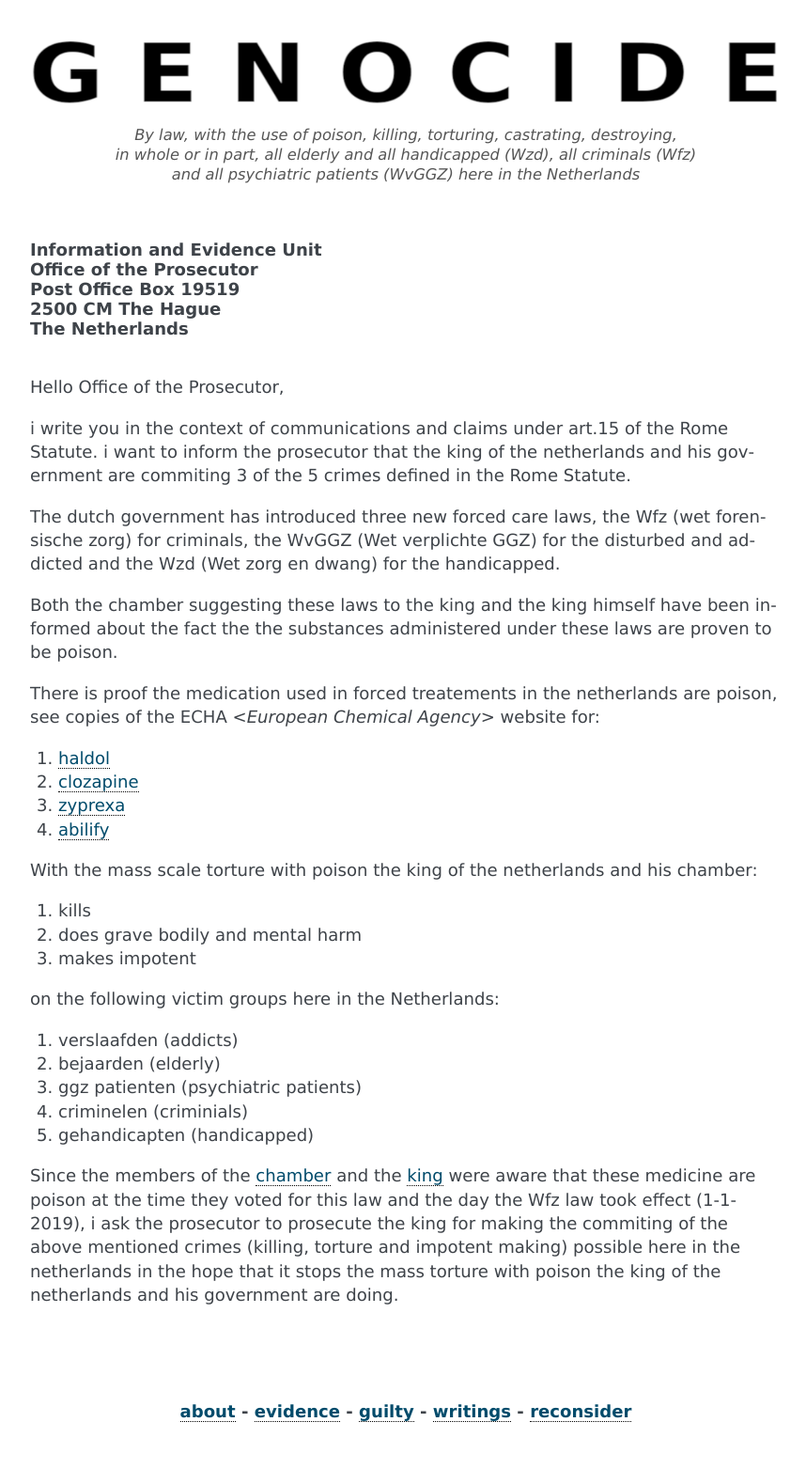
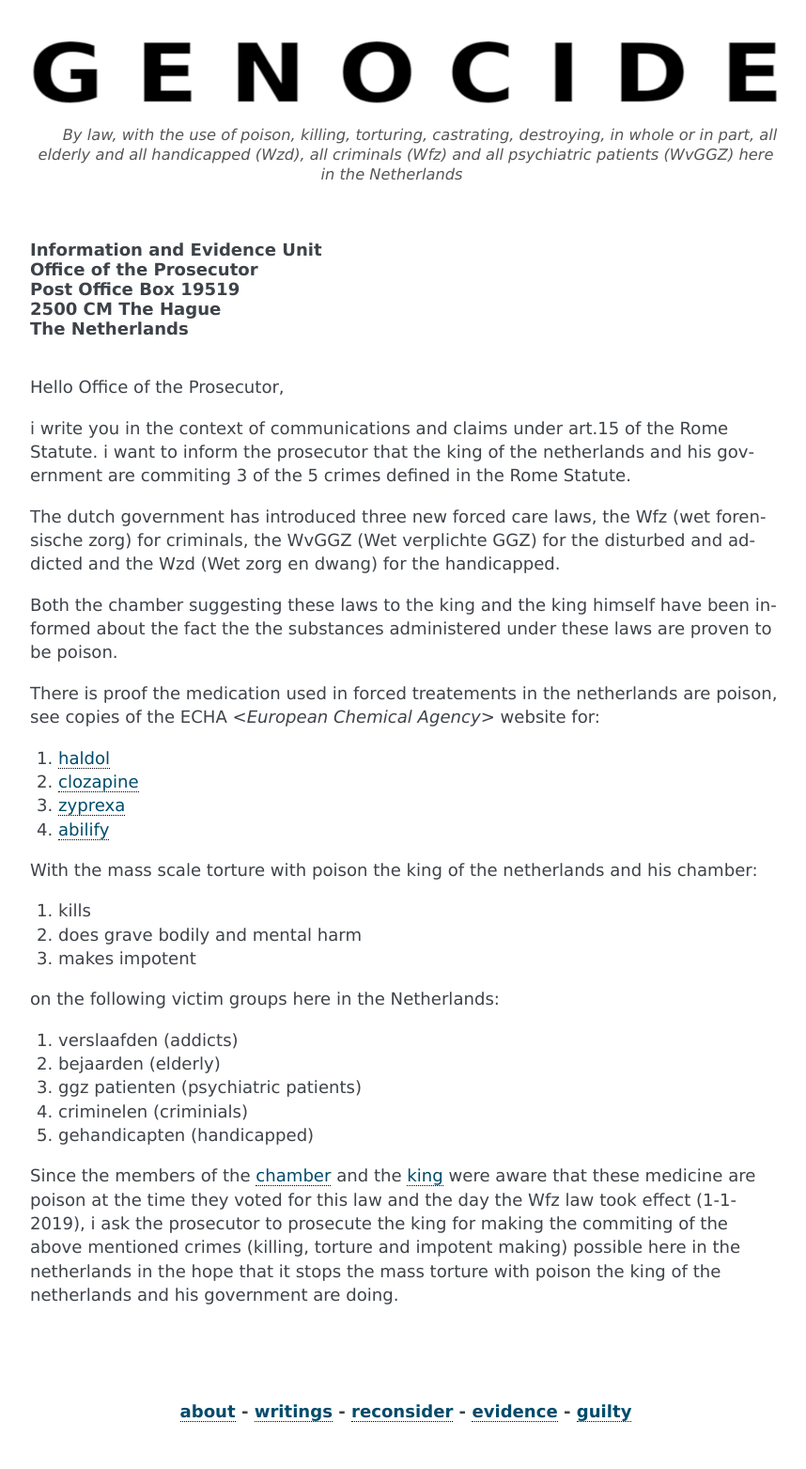
Before and after one commit to skullbonesandnumber/sbn, a Sphinx documentation site: the page built from docs/index.rst, in a window 1280 px wide. Shown: the whole page at 94% size, without its empty margins (168-1026 px from the left). Built offline with Sphinx 7.4.7, drawn with Linux system fonts in a browser that asks for light colours.

Commit message:
update docs

```diff
--- a/docs/conf.py
+++ b/docs/conf.py
@@ -119,17 +119,12 @@ rst_prolog = '''.. image:: genocide.png
 
     <center>
     <i>
-    By law, with the use of poison, killing, torturing, castrating, destroying,
-    </i>
-    </center>
-    <center>
-    <i>
-    in whole or in part, all elderly and all handicapped (Wzd), all criminals (Wfz)
-    </i>
-    </center>
-    <center>
-    <i>
-    and all psychiatric patients (WvGGZ) here in the Netherlands
+    By law, with the use of poison,
+    killing, torturing, castrating, destroying,
+    in whole or in part,
+    all elderly and all handicapped (Wzd), all criminals (Wfz)
+    and all psychiatric patients (WvGGZ)
+    here in the Netherlands
     </i>
     </center>
     <br>
@@ -145,7 +140,7 @@ rst_epilog = '''.. raw:: html
     <center>
     <b>
 
-:ref:`about <about>` - :ref:`evidence <evidence>` - :ref:`guilty <guilty>` -  :ref:`writings <writings>` - :ref:`reconsider <reconsider>`
+:ref:`about <about>` - :ref:`writings <writings>` - :ref:`reconsider <reconsider>` - :ref:`evidence <evidence>` - :ref:`guilty <guilty>`
 
 
 .. raw:: html
```
Also changed, not shown: 2 other files.
